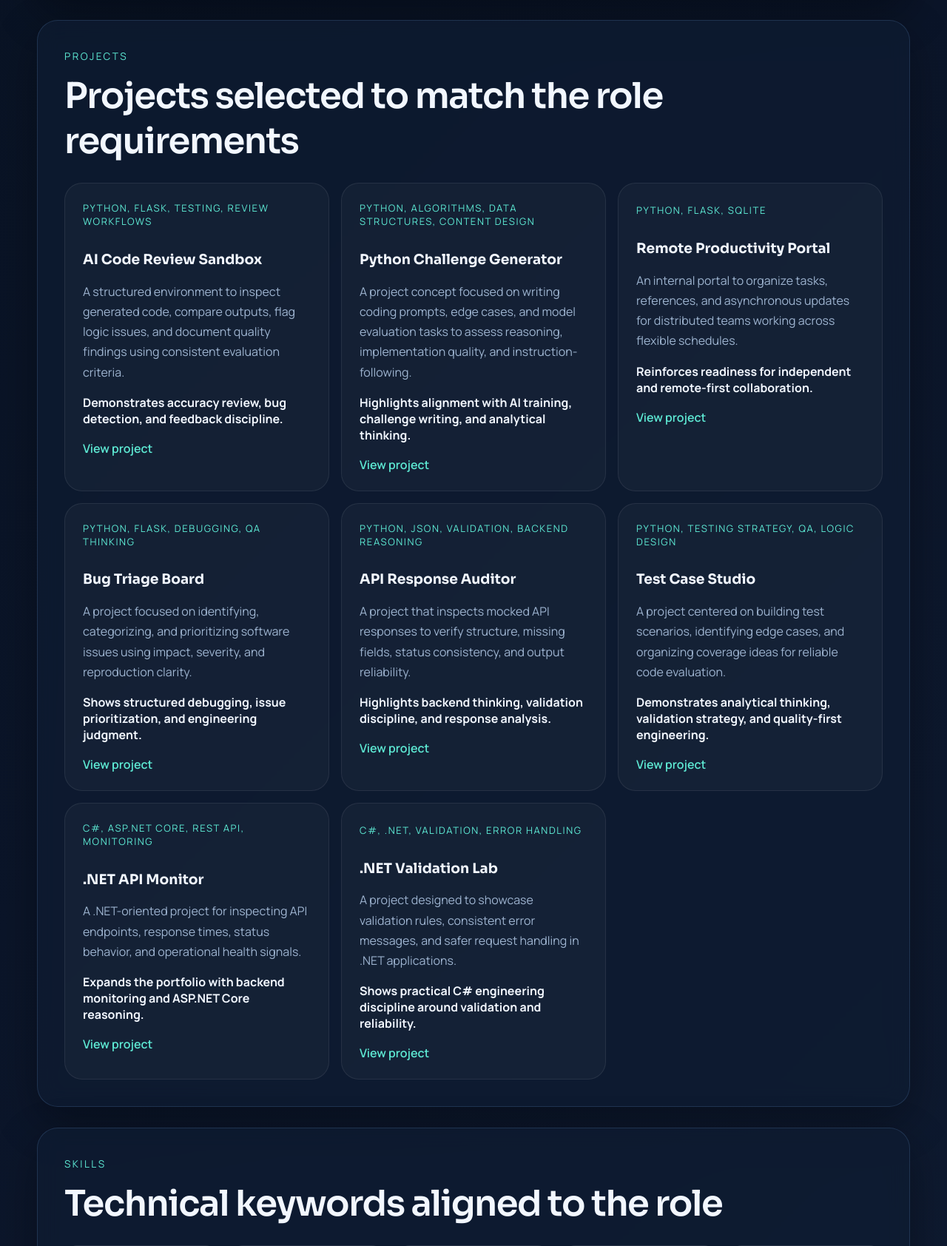
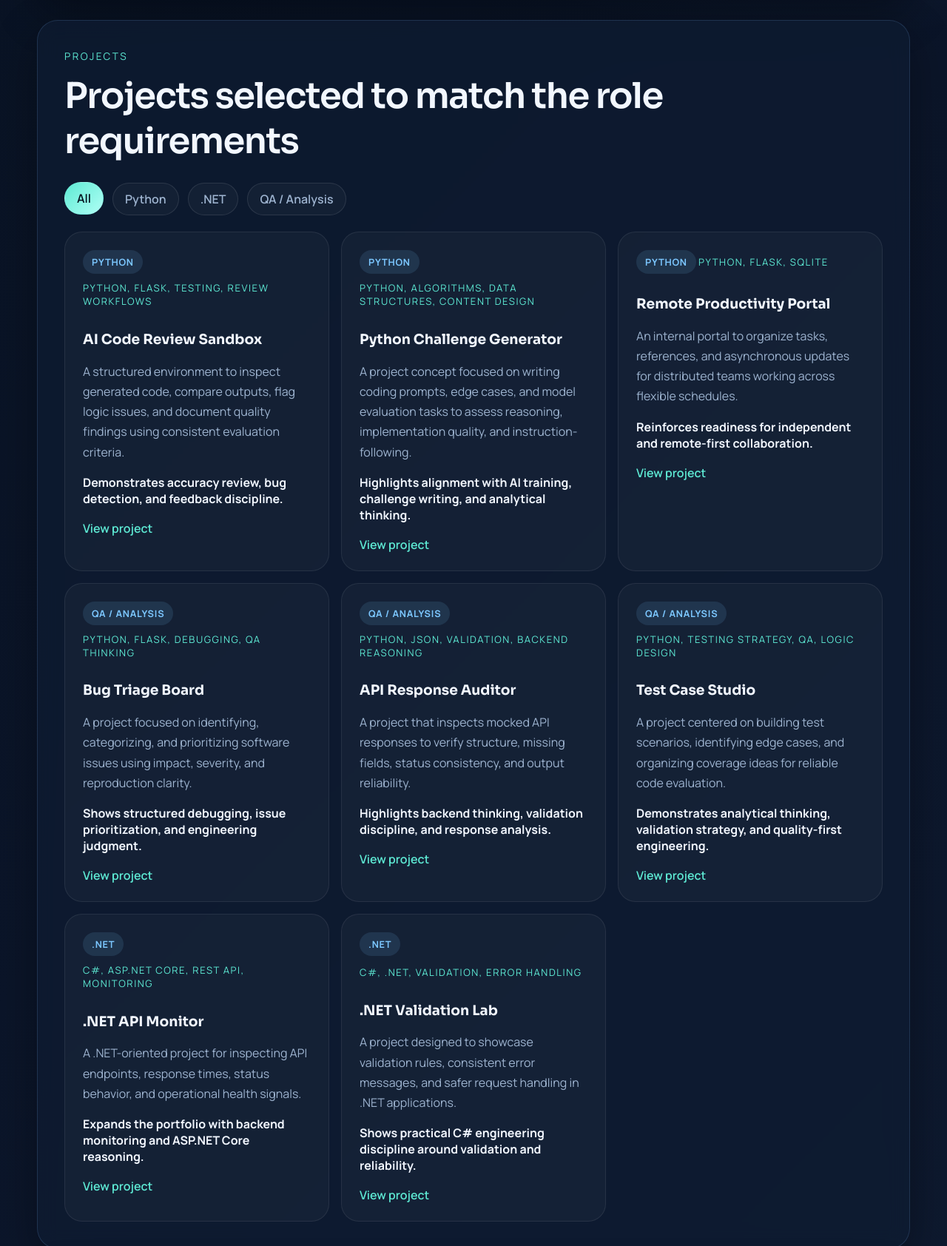
Before and after one commit to Pep96/portfolio-python-gabriel, a Flask app: page / in a window 1280 px wide. Shown: the part 1658-3342 px from the top of the page at 74% size. Run offline with Flask 3, Linux system fonts and the light colour scheme.

Commit message:
Organize projects by category

```diff
--- a/data/profile.py
+++ b/data/profile.py
@@ -2,6 +2,7 @@ projects = [
     {
         "slug": "ai-code-review-sandbox",
         "title": "AI Code Review Sandbox",
+        "category": "Python",
         "tagline": "Structured review workflow for generated code analysis.",
         "stack": "Python, Flask, Testing, Review Workflows",
         "description": (
@@ -33,6 +34,7 @@ projects = [
     {
         "slug": "python-challenge-generator",
         "title": "Python Challenge Generator",
+        "category": "Python",
         "tagline": "Challenge and prompt design focused on technical evaluation.",
         "stack": "Python, Algorithms, Data Structures, Content Design",
         "description": (
@@ -64,6 +66,7 @@ projects = [
     {
         "slug": "remote-productivity-portal",
         "title": "Remote Productivity Portal",
+        "category": "Python",
         "tagline": "Remote-first organization for async collaboration.",
         "stack": "Python, Flask, SQLite",
         "description": (
@@ -94,6 +97,7 @@ projects = [
     {
         "slug": "bug-triage-board",
         "title": "Bug Triage Board",
+        "category": "QA / Analysis",
         "tagline": "Prioritization workflow for debugging and issue classification.",
         "stack": "Python, Flask, Debugging, QA Thinking",
         "description": (
@@ -124,6 +128,7 @@ projects = [
     {
         "slug": "api-response-auditor",
         "title": "API Response Auditor",
+        "category": "QA / Analysis",
         "tagline": "Consistency checks for structured API outputs.",
         "stack": "Python, JSON, Validation, Backend Reasoning",
         "description": (
@@ -154,6 +159,7 @@ projects = [
     {
         "slug": "test-case-studio",
         "title": "Test Case Studio",
+        "category": "QA / Analysis",
         "tagline": "Test design for edge cases, correctness, and reliability.",
         "stack": "Python, Testing Strategy, QA, Logic Design",
         "description": (
@@ -184,6 +190,7 @@ projects = [
     {
         "slug": "dotnet-api-monitor",
         "title": ".NET API Monitor",
+        "category": ".NET",
         "tagline": "ASP.NET Core API health and response monitoring.",
         "stack": "C#, ASP.NET Core, REST API, Monitoring",
         "description": (
@@ -214,6 +221,7 @@ projects = [
     {
         "slug": "dotnet-validation-lab",
         "title": ".NET Validation Lab",
+        "category": ".NET",
         "tagline": "C# input validation and structured error handling.",
         "stack": "C#, .NET, Validation, Error Handling",
         "description": (
@@ -275,6 +283,7 @@ profile = {
         "Available for async projects",
         "Based in Latin America",
     ],
+    "project_categories": ["All", "Python", ".NET", "QA / Analysis"],
     "skills": [
         "Python",
         "Flask",
--- a/static/css/style.css
+++ b/static/css/style.css
@@ -312,6 +312,33 @@ body {
   gap: 16px;
 }
 
+.project-filter-bar {
+  display: flex;
+  flex-wrap: wrap;
+  gap: 12px;
+  margin-bottom: 22px;
+}
+
+.filter-chip {
+  padding: 10px 16px;
+  border: 1px solid rgba(255, 255, 255, 0.1);
+  border-radius: 999px;
+  background: rgba(255, 255, 255, 0.03);
+  color: var(--muted);
+  font: inherit;
+  font-weight: 600;
+  cursor: pointer;
+  transition: background 180ms ease, color 180ms ease, border-color 180ms ease, transform 180ms ease;
+}
+
+.filter-chip:hover,
+.filter-chip.active {
+  color: #04111d;
+  background: linear-gradient(135deg, var(--accent), #b0fff5);
+  border-color: transparent;
+  transform: translateY(-1px);
+}
+
 .strength-list {
   grid-template-columns: repeat(2, minmax(0, 1fr));
 }
@@ -332,10 +359,27 @@ body {
   transition: transform 220ms ease, border-color 220ms ease, background 220ms ease;
 }
 
+.project-card.is-hidden {
+  display: none;
+}
+
 .project-card:hover {
   transform: translateY(-8px);
   border-color: rgba(94, 234, 212, 0.32);
   background: rgba(94, 234, 212, 0.06);
+}
+
+.project-category {
+  display: inline-flex;
+  margin-bottom: 10px;
+  padding: 7px 12px;
+  border-radius: 999px;
+  background: rgba(124, 199, 255, 0.12);
+  color: var(--accent-2);
+  font-size: 0.8rem;
+  font-weight: 700;
+  letter-spacing: 0.06em;
+  text-transform: uppercase;
 }
 
 .project-card strong {
--- a/static/js/app.js
+++ b/static/js/app.js
@@ -12,6 +12,21 @@ const observer = new IntersectionObserver(
 );
 
 revealItems.forEach((item) => observer.observe(item));
+
+const filterChips = document.querySelectorAll(".filter-chip");
+const projectCards = document.querySelectorAll(".project-card[data-category]");
+
+filterChips.forEach((chip) => {
+  chip.addEventListener("click", () => {
+    const selected = chip.dataset.filter;
+
+    filterChips.forEach((item) => item.classList.toggle("active", item === chip));
+    projectCards.forEach((card) => {
+      const shouldShow = selected === "all" || card.dataset.category === selected;
+      card.classList.toggle("is-hidden", !shouldShow);
+    });
+  });
+});
 
 const canvas = document.getElementById("constellation");
 const ctx = canvas.getContext("2d");
--- a/templates/index.html
+++ b/templates/index.html
@@ -84,9 +84,24 @@
         <h2>Projects selected to match the role requirements</h2>
       </div>
 
+      <div class="project-filter-bar">
+        {% for category in profile.project_categories %}
+          {% set filter_value = category|lower|replace(' ', '-')|replace('/', '') %}
+          <button
+            class="filter-chip {% if loop.first %}active{% endif %}"
+            type="button"
+            data-filter="{{ filter_value }}"
+          >
+            {{ category }}
+          </button>
+        {% endfor %}
+      </div>
+
       <div class="project-grid">
         {% for project in profile.projects %}
-          <article class="project-card">
+          {% set project_category = project.category|lower|replace(' ', '-')|replace('/', '') %}
+          <article class="project-card" data-category="{{ project_category }}">
+            <span class="project-category">{{ project.category }}</span>
             <span class="project-stack">{{ project.stack }}</span>
             <h3>{{ project.title }}</h3>
             <p>{{ project.description }}</p>
```
Also changed, not shown: README.md.
